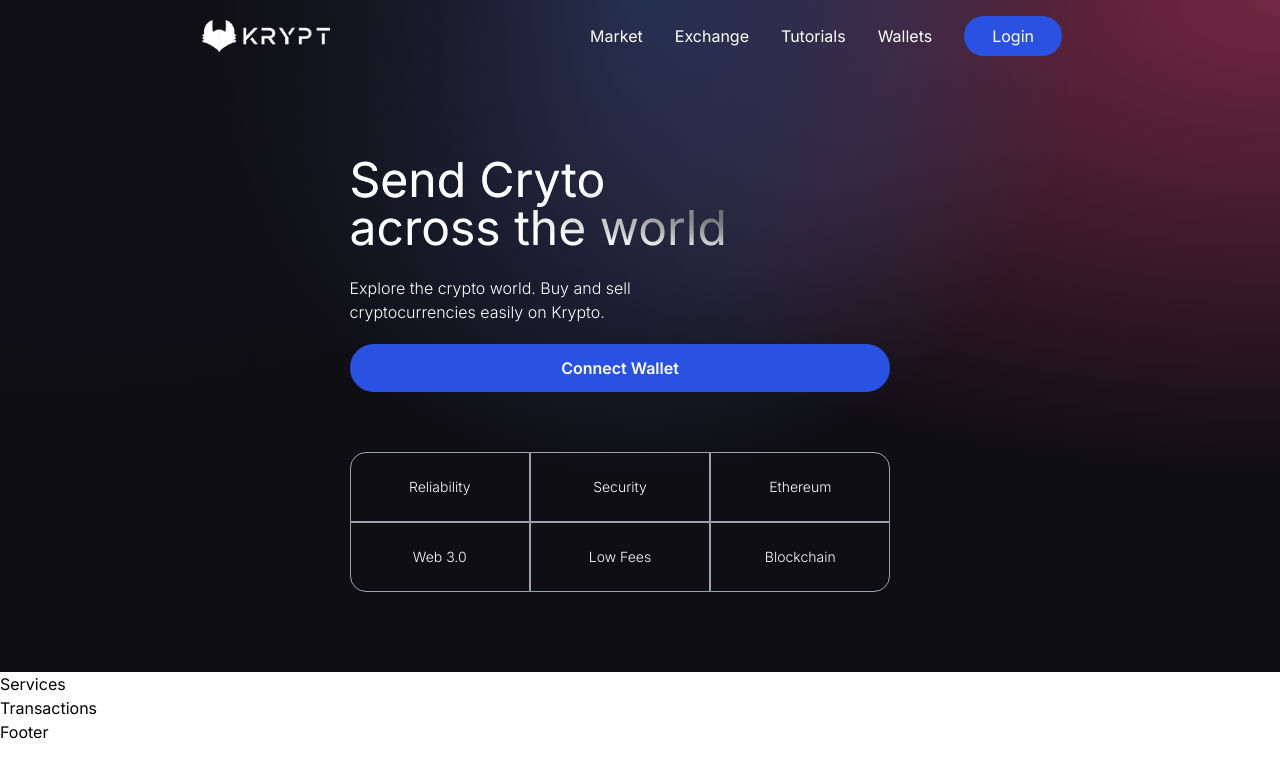
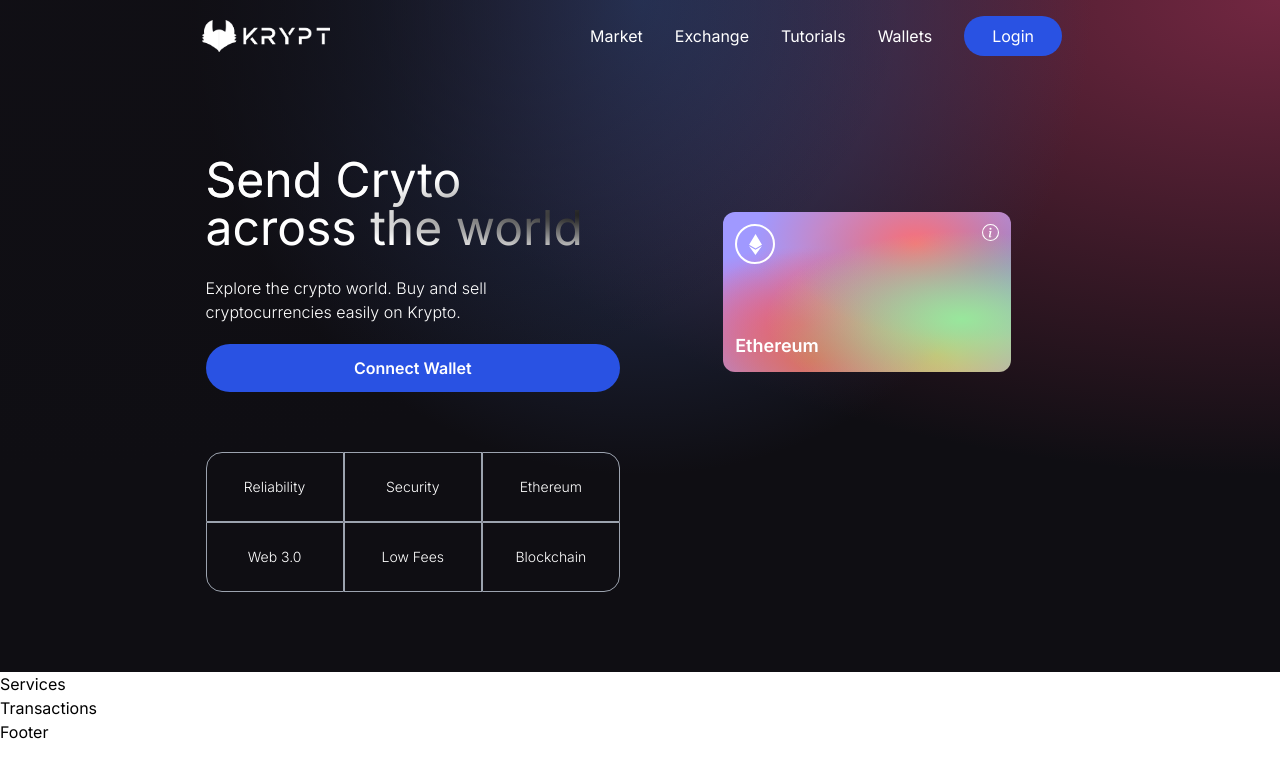
Before and after one commit to katsuragawaa/krypt-web3.0, a React (Vite) app in the folder client/: page / in a window 1280 px wide. Shown: the top 776 px of the page. Built offline with nearby package versions, Linux system fonts and the light colour scheme.

Commit message:
Create card

```diff
--- a/client/src/components/Welcome.jsx
+++ b/client/src/components/Welcome.jsx
@@ -33,20 +33,37 @@
             <div className={`rounded-tl-2xl ${companyCommonStyles}`}>
               Reliability
             </div>
-            <div className={companyCommonStyles}>
-              Security
-            </div>
+            <div className={companyCommonStyles}>Security</div>
             <div className={`rounded-tr-2xl ${companyCommonStyles}`}>
               Ethereum
             </div>
             <div className={`rounded-bl-2xl ${companyCommonStyles}`}>
               Web 3.0
             </div>
-            <div className={companyCommonStyles}>
-              Low Fees
-            </div>
+            <div className={companyCommonStyles}>Low Fees</div>
             <div className={`rounded-br-2xl ${companyCommonStyles}`}>
               Blockchain
+            </div>
+          </div>
+        </div>
+
+        <div className="flex flex-col flex-1 items-center justify-start w-full mf:mt-0 mt-10">
+          <div className="p-3 flex justify-end items-start flex-col rounded-xl h-40 sm:w-72 w-full my-5 eth-card .white-glassmorphism ">
+            <div className="flex justify-between flex-col w-full h-full">
+              <div className="flex justify-between items-start">
+                <div className="w-10 h-10 rounded-full border-2 border-white flex justify-center items-center">
+                  <SiEthereum fontSize={21} color="#fff" />
+                </div>
+                <BsInfoCircle fontSize={17} color="#fff" />
+              </div>
+              <div>
+                <p className="text-white font-light text-sm">
+                  {/* {shortenAddress(currentAccount)} */}
+                </p>
+                <p className="text-white font-semibold text-lg mt-1">
+                  Ethereum
+                </p>
+              </div>
             </div>
           </div>
         </div>
```
